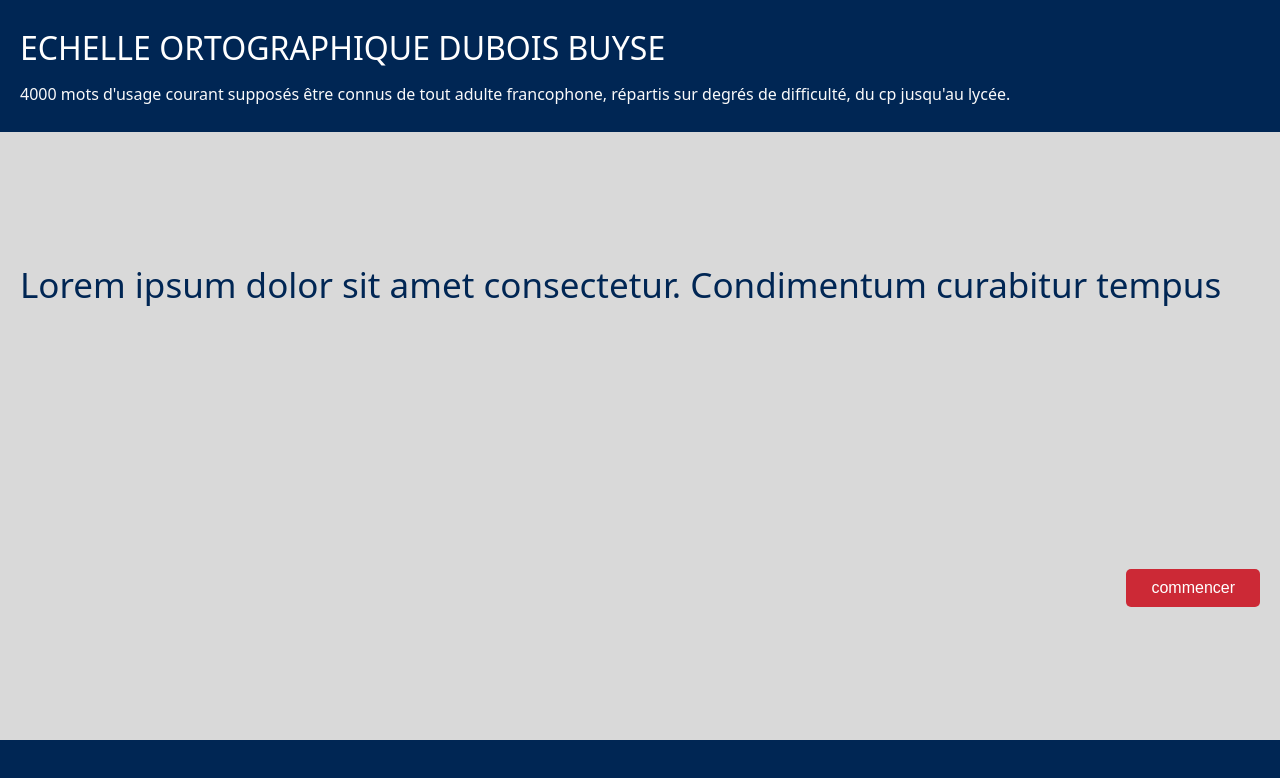
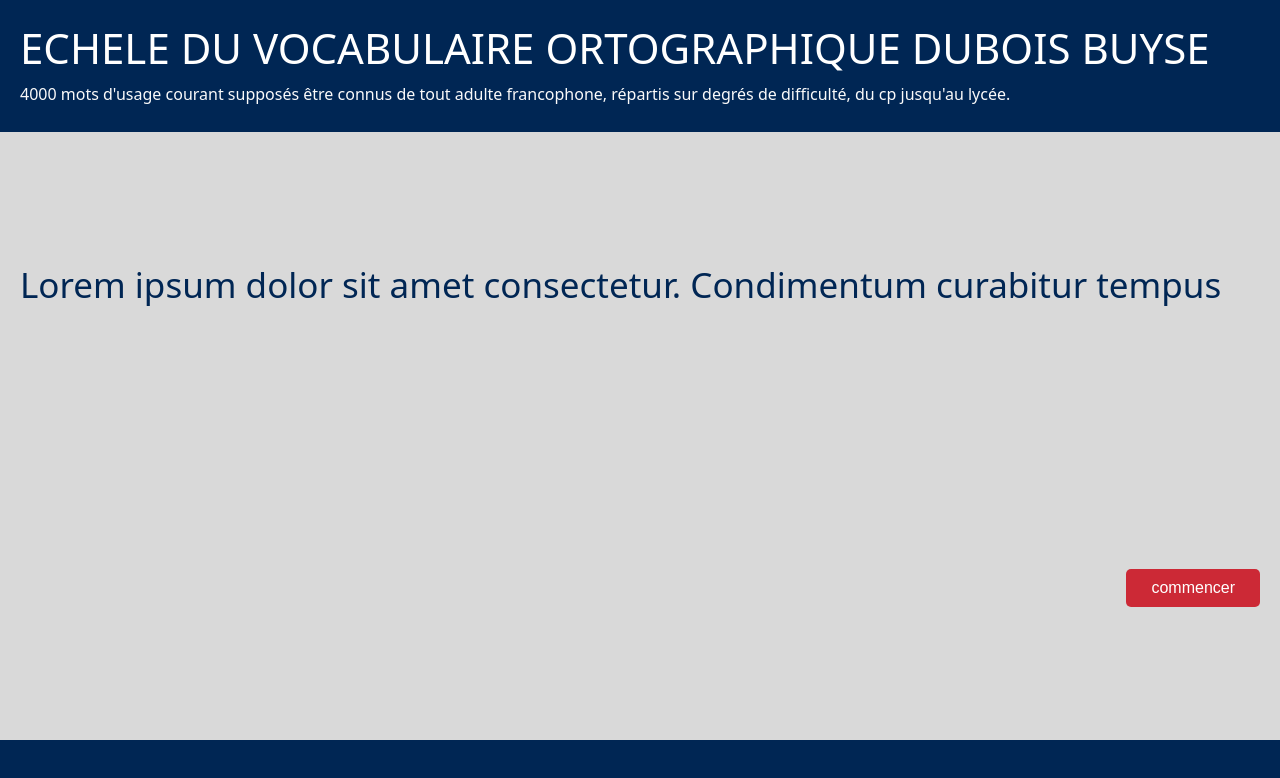
Before and after one commit to pieralonso/dubois, a website with bundled scripts: page index.html in a window 1280 px wide. Built offline with nearby package versions, Linux system fonts and the light colour scheme.

Commit message:
index and css

```diff
--- a/css/styles.css
+++ b/css/styles.css
@@ -80,9 +80,9 @@
 
 .header-h1 {
 	font-style:normal;
-	font-weight: 500;
-	line-height: 98%;
-	font-size: 32px;
+	font-weight: 100;
+	line-height: 120%;
+	font-size: 42px;
 	line-height: 36px;
 }
 
--- a/index.html
+++ b/index.html
@@ -15,7 +15,7 @@
             <!--            mejor poner icono aqui-->
             <section class="section home">
                 <header class="home-header">
-                    <h1 class="header-h1">ECHELLE ORTOGRAPHIQUE DUBOIS BUYSE</h1>
+                    <h1 class="header-h1">ECHELE DU VOCABULAIRE ORTOGRAPHIQUE DUBOIS BUYSE</h1>
                     <!--            icono info -->
                 </header>
                 <section class="home-intro">
```
